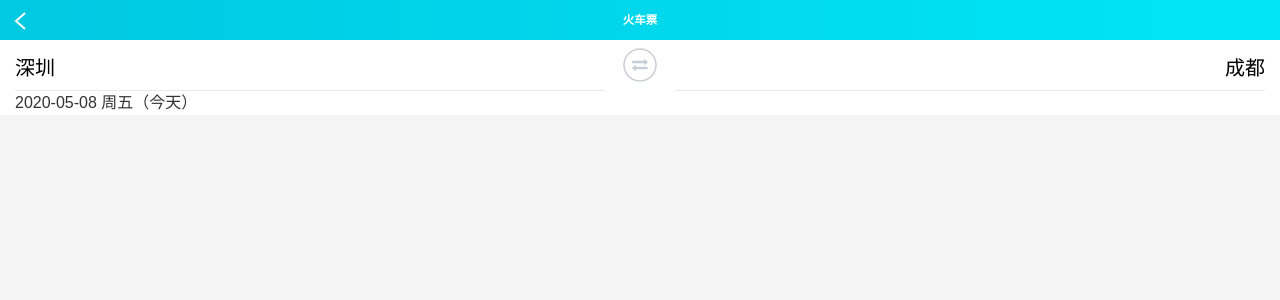
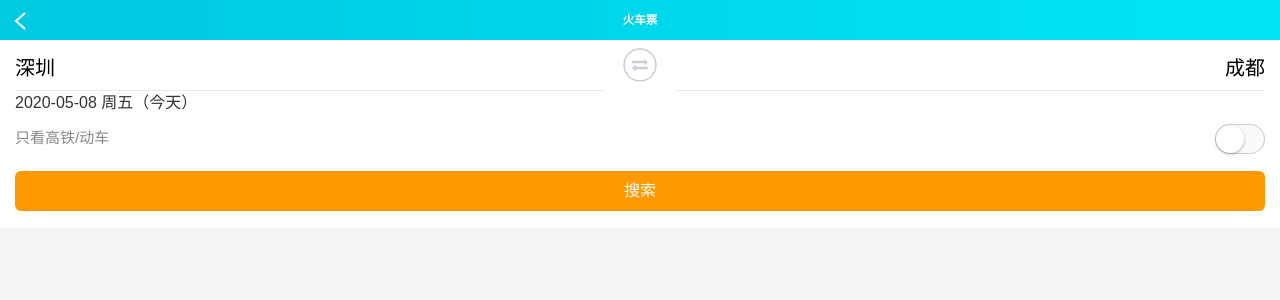
Before and after one commit to heyzqt/react-train-ticket, a React app: page / in a window 1280 px wide. Shown: the top 300 px of the page. Built offline with nearby package versions, Linux system fonts and the light colour scheme.

Commit message:
[火车票首页]高铁动车+提交控件完成

```diff
--- a/src/index/App.jsx
+++ b/src/index/App.jsx
@@ -10,6 +10,8 @@
 import CitySelector from "./components/CitySelector";
 import DepartDate from "./components/DepartDate";
 import DateSelector from "../common/DateSelector";
+import HighSpeed from "./components/HighSpeed";
+import Submit from "./components/Submit";
 
 function App(props) {
   const {
@@ -20,6 +22,7 @@
     isLoadingCityData,
     departDate,
     isDateSelectorVisible,
+    highSpeed,
     dispatch
   } = props;
 
@@ -74,12 +77,23 @@
     dispatch(actions.hideDateSelector());
   }, []);
 
+  const highSpeedCbs = useMemo(() => {
+    return bindActionCreators(
+      {
+        toggle: actions.toggleHighSpeed
+      },
+      dispatch
+    );
+  }, []);
+
   return (
     <div>
       <Header title="火车票" onBack={onBack}></Header>
-      <form className="form">
+      <form className="form" action="./query.html">
         <Jounary from={from} to={to} {...cbs}></Jounary>
         <DepartDate time={departDate} {...dateCbs}></DepartDate>
+        <HighSpeed highSpeed={highSpeed} {...highSpeedCbs}></HighSpeed>
+        <Submit />
       </form>
       <CitySelector
         show={isCitySelectorVisible}
--- /dev/null
+++ b/src/index/components/HighSpeed.jsx
@@ -0,0 +1,33 @@
+import React from "react";
+import "./HighSpeed.scss";
+import classnames from "classnames";
+import PropTypes from "prop-types";
+
+//只看高铁动车-实现思路
+//1.UI-只看高铁动车UI
+//2.数据-当前开关打开状态，控制开关的点击方法
+
+function HighSpeed(props) {
+  const { highSpeed, toggle } = props;
+
+  return (
+    <div className="high-speed">
+      <div className="high-speed-label">只看高铁/动车</div>
+      <div className="high-speed-switch" onClick={toggle}>
+        <input type="hidden" name="highSpeed" value={highSpeed} />
+        <div className={classnames("high-speed-track", { checked: highSpeed })}>
+          <span
+            className={classnames("high-speed-handle", { checked: highSpeed })}
+          ></span>
+        </div>
+      </div>
+    </div>
+  );
+}
+
+HighSpeed.propTypes = {
+  highSpeed: PropTypes.bool.isRequired,
+  toggle: PropTypes.func.isRequired
+};
+
+export default HighSpeed;
--- /dev/null
+++ b/src/index/components/HighSpeed.scss
@@ -0,0 +1,68 @@
+.high-speed {
+    position: relative;
+    height: 46px;
+    line-height: 46px;
+    display: flex;
+}
+
+.high-speed-label {
+    text-align: left;
+    color: #888;
+    font-size: 15px;
+    flex: 1;
+}
+
+.high-speed-switch {
+    position: relative;
+    text-align: right;
+    flex: 1;
+}
+
+.high-speed-track {
+    display: inline-block;
+    position: relative;
+    width: 50px;
+    height: 30px;
+    padding: 1px;
+    border-radius: 16px;
+    background-color: #ccc;
+    vertical-align: middle;
+    box-sizing: border-box;
+}
+
+.high-speed-track.checked {
+    background-color: #1ba9ba;
+}
+
+.high-speed-handle {
+    position: absolute;
+    z-index: 1000;
+    top: 1px;
+    left: 1px;
+    width: 28px;
+    height: 28px;
+    border-radius: 50%;
+    background-color: #fff;
+    box-shadow: 0 1px 3px rgba(0, 0, 0, 0.3);
+    transition: transform 0.1s ease-out;
+    box-sizing: border-box;
+}
+
+.high-speed-handle.checked {
+    transform: translateX(20px);
+}
+
+.high-speed-track::after {
+    position: absolute;
+    left: 15px;
+    content: ' ';
+    width: 34px;
+    height: 28px;
+    background-color: #fafafa;
+    border-radius: 0 15px 15px 0;
+    transition: transform 0.13s ease-out;
+}
+
+.high-speed-track.checked::after {
+    transform: scale(0);
+}
--- /dev/null
+++ b/src/index/components/Submit.jsx
@@ -0,0 +1,14 @@
+import React, { memo } from "react";
+import "./Submit.scss";
+
+function Submit(props) {
+  return (
+    <div className="submit">
+      <button type="submit" className="submit-button">
+        搜索
+      </button>
+    </div>
+  );
+}
+
+export default memo(Submit);
--- /dev/null
+++ b/src/index/components/Submit.scss
@@ -0,0 +1,16 @@
+.submit {
+    padding: 10px 0 17px 0;
+}
+
+.submit-button {
+    background-color: #f90;
+    height: 40px;
+    line-height: 40px;
+    color: #fff;
+    border-radius: 6px;
+    border: 0;
+    padding: 0;
+    margin: 0;
+    display: block;
+    width: 100%;
+}
--- a/src/index/store/actionTypes.js
+++ b/src/index/store/actionTypes.js
@@ -8,3 +8,4 @@
 export const SHOW_DATE_SELECTOR = "index/SHOW_DATE_SELECTOR";
 export const HIDE_DATE_SELECTOR = "index/HIDE_DATE_SELECTOR";
 export const SET_DEPART_DATE = "index/SET_DEPART_DATE";
+export const TOGGLE_HIGH_SPEED = "index/TOGGLE_HIGH_SPEED";
--- a/src/index/store/actions.js
+++ b/src/index/store/actions.js
@@ -93,3 +93,7 @@
   type: actionTypes.SET_DEPART_DATE,
   departDate: day
 });
+
+export const toggleHighSpeed = () => ({
+  type: actionTypes.TOGGLE_HIGH_SPEED
+});
--- a/src/index/store/index.js
+++ b/src/index/store/index.js
@@ -16,7 +16,8 @@
     isLoadingCityData: false,
     cityData: null,
     departDate: Date.now(),
-    isDateSelectorVisible: false
+    isDateSelectorVisible: false,
+    highSpeed: false
   },
   composeEnhancers(applyMiddleware(thunk))
 );
--- a/src/index/store/reducer.js
+++ b/src/index/store/reducer.js
@@ -54,6 +54,11 @@
         ...state,
         departDate: action.departDate
       };
+    case actionTypes.TOGGLE_HIGH_SPEED:
+      return {
+        ...state,
+        highSpeed: !state.highSpeed
+      };
     default:
       return state;
   }
```
